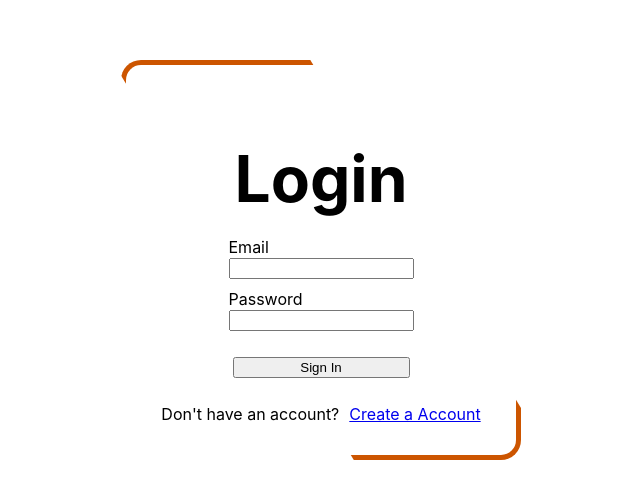
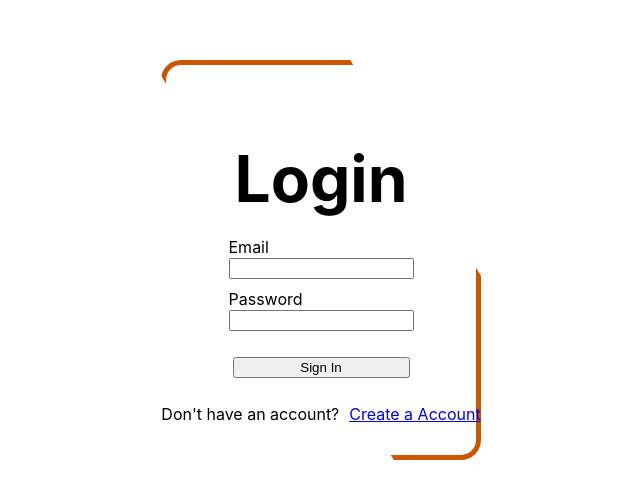
Before and after one commit to AadilBaig/null4413, a React (Create React App) app in the folder client/: page /login in a window 1280 px wide. Shown: the part 140-638 px from the top of the page, without its empty margins (319-959 px from the left). Built offline with nearby package versions, Linux system fonts and the light colour scheme.

Commit message:
fixed view port

```diff
--- a/client/src/pages/pages.css
+++ b/client/src/pages/pages.css
@@ -8,7 +8,7 @@
 .forumContainer {
     position: relative;
     height: 50%;
-    width: 50vh;
+    width: 25%;
     background-color: white;
     border-radius: 20px;
     z-index: 0; /* Lower z-index to allow ::before to be above it */
```
